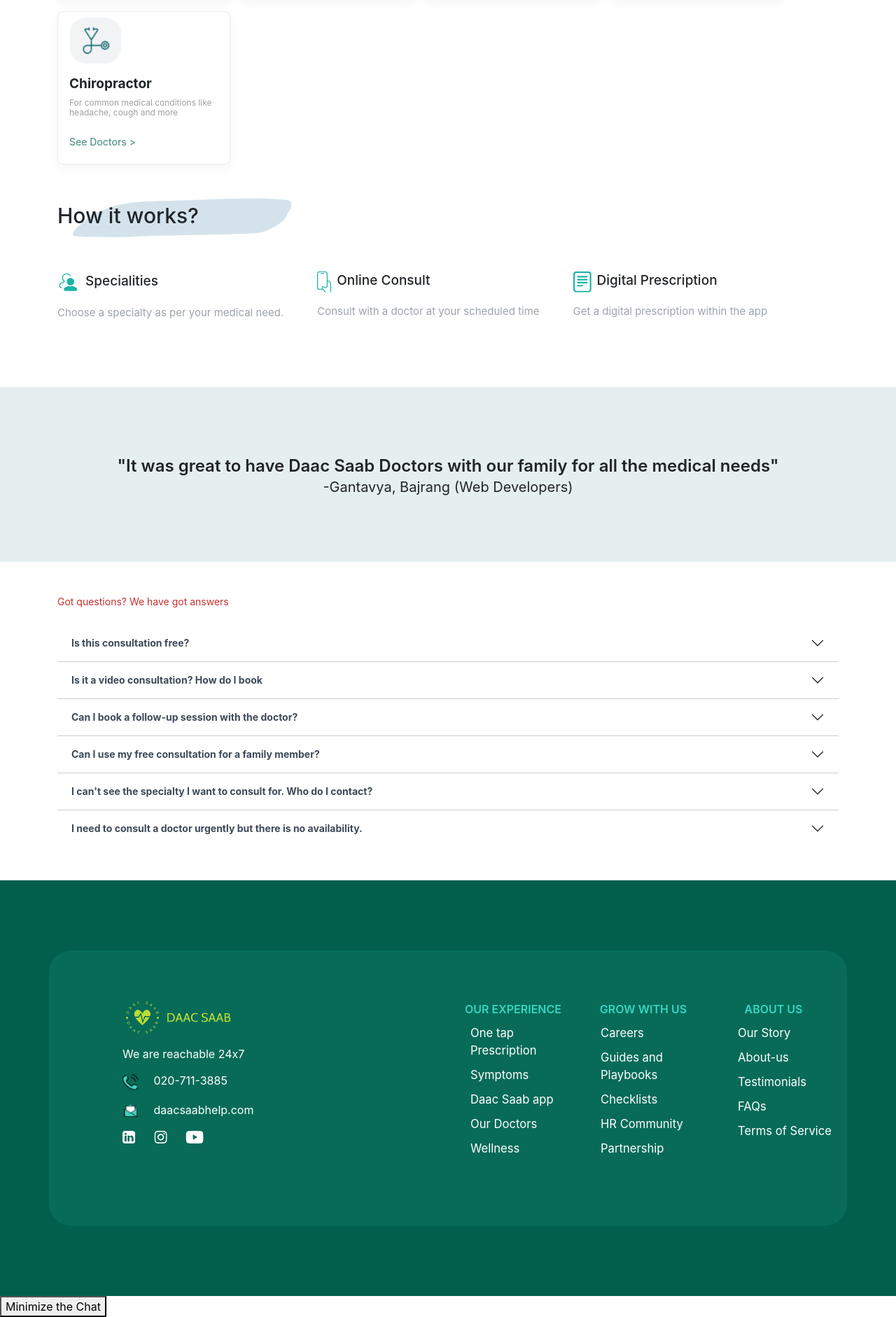
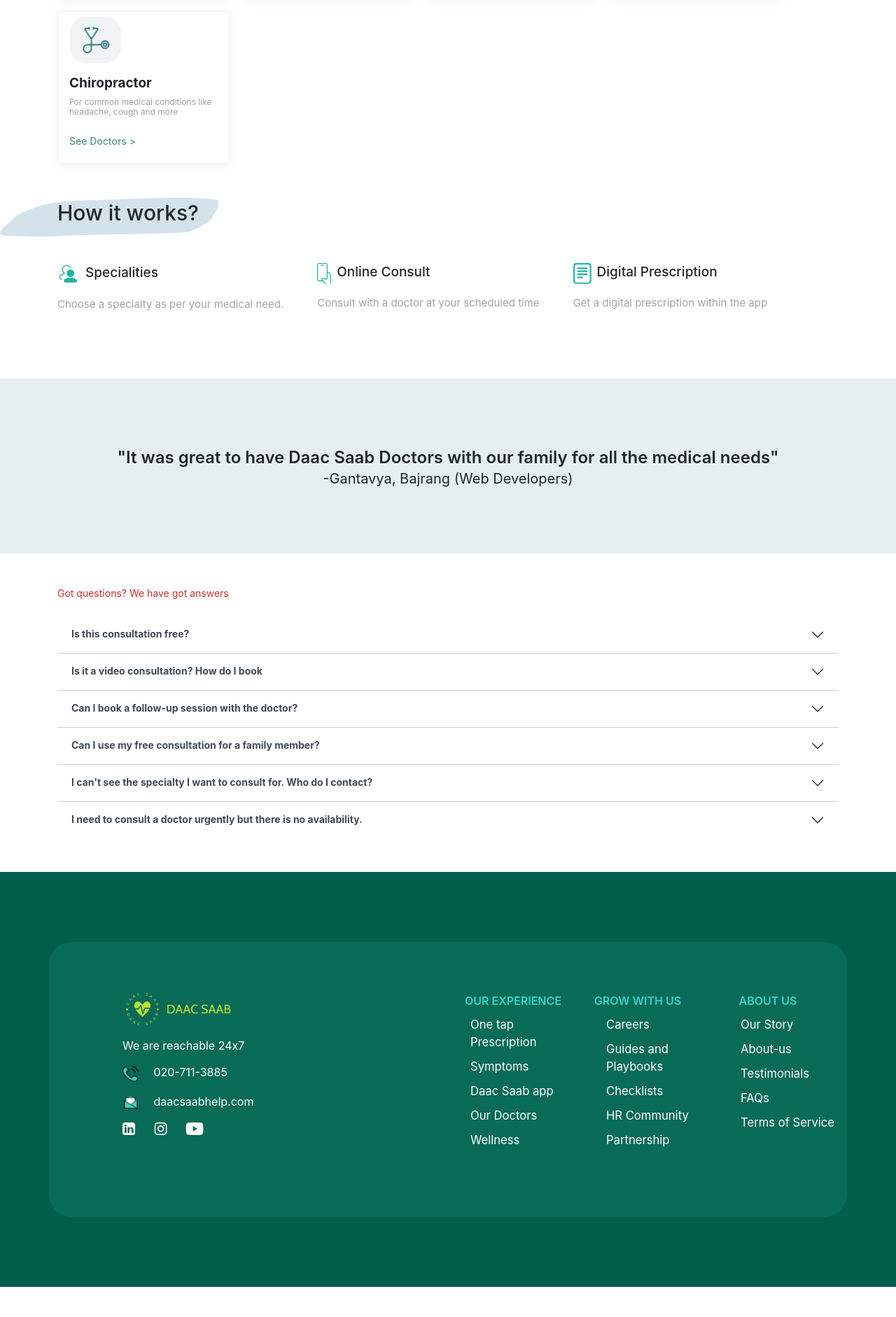
Before and after one commit to pesto-students/daac-saab--frontend-p4-team-tanish-2, a React (Create React App) app: page /Specialist in a window 1280 px wide. Shown: the part 914-2796 px from the top of the page at 70% size. After the commit the page ends 2753 px from the top, so only its background shows below. Built offline with nearby package versions, Linux system fonts and the light colour scheme.

Commit message:
Authentication test

```diff
--- a/package.json
+++ b/package.json
@@ -3,6 +3,7 @@
   "version": "0.1.0",
   "private": true,
   "dependencies": {
+    "@auth0/auth0-react": "^1.12.0",
     "@emotion/react": "^11.10.5",
     "@emotion/styled": "^11.10.5",
     "@mui/icons-material": "^5.11.0",
--- a/src/App.js
+++ b/src/App.js
@@ -26,7 +26,6 @@ function App() {
       </div>
       <LoginPage />
       <div className="App">
-        <button onClick={handleMinimize}> Minimize the Chat </button>
         <TawkMessengerReact
           propertyId="63ab238047425128790a52c4"
           widgetId="1gla85bm5"
--- a/src/Routes.js
+++ b/src/Routes.js
@@ -7,6 +7,7 @@ import AboutUs from "./views/About-us/js/AboutUs";
 import Special from "./views/Special/Special";
 import Error from "./views/404/js/Error.js";
 import Coming from "./views/Coming soon/js/Coming.js";
+import Profile from "./views/Profile/js/Profile.js";
 export default function DaacSaabRoutes() {
   return (
     <Suspense fallback={<div></div>}>
@@ -18,6 +19,7 @@ export default function DaacSaabRoutes() {
         <Route path="/Specialist" element={<Special />} />
         <Route path="*" element={<Error />} />
         <Route path="Coming-soon" element={<Coming />} />
+        <Route path="User-profile" element={<Profile />} />
       </Routes>
     </Suspense>
   );
--- a/src/components/Footer/js/Footer.jsx
+++ b/src/components/Footer/js/Footer.jsx
@@ -74,8 +74,8 @@ export default function Footer() {
             isMobile ? "col-12" : "col-2 align-items-center"
           } d-flex my-4 flex-column`}
         >
-          <span className="footerHeader">GROW WITH US</span>
-          <ul className="footerContentList">
+          <span className="footerHeader me-3">GROW WITH US</span>
+          <ul className="footerContentList ms-2">
             <li>Careers</li>
             <li>Guides and Playbooks </li>
             <li>Checklists</li>
@@ -88,8 +88,8 @@ export default function Footer() {
             isMobile ? "col-12" : "col-2 align-items-center"
           } d-flex my-4 flex-column`}
         >
-          <span className="footerHeader">ABOUT US</span>
-          <ul className="footerContentList">
+          <span className="footerHeader me-3">ABOUT US</span>
+          <ul className="footerContentList ms-2">
             <li>Our Story</li>
             <li onClick={() => navigate("/About-us")}>About-us</li>
             <li>Testimonials</li>
--- a/src/components/Login/js/LoginPage.js
+++ b/src/components/Login/js/LoginPage.js
@@ -9,6 +9,7 @@ import VisibilityOff from "@mui/icons-material/VisibilityOff";
 import Visibility from "@mui/icons-material/Visibility";
 import Modal from "@mui/material/Modal";
 import Box from "@mui/material/Box";
+
 
 const style = {
   position: "absolute",
--- a/src/components/header/js/Header.jsx
+++ b/src/components/header/js/Header.jsx
@@ -6,9 +6,11 @@ import { isMobile } from "react-device-detect";
 import mobile from "../../../assets/Vector.svg";
 import { useSelector, useDispatch } from "react-redux";
 import { showModal } from "../../../Store/Slice/LoginSlice";
+import { useAuth0 } from "@auth0/auth0-react";
 
 export default function Header() {
   const [showMobileNav, setShowMobileNav] = useState(false);
+  const { loginWithRedirect } = useAuth0();
   const dispatch = useDispatch();
   const params = useParams();
   const navigate = useNavigate();
@@ -28,7 +30,7 @@ export default function Header() {
         <span className="nav">Resoures</span>
       </div>
       <div className="navbarBtn col-2">
-        <button className="logInBtn" onClick={() => dispatch(showModal())}>
+        <button className="logInBtn" onClick={() => loginWithRedirect()}>
           Login
         </button>
         <button className="signUpBtn">SignUp</button>
--- a/src/index.js
+++ b/src/index.js
@@ -3,14 +3,23 @@ import ReactDOM from "react-dom/client";
 import "./index.css";
 import App from "./App";
 import reportWebVitals from "./reportWebVitals";
-import {store} from "../src/Store/store.js";
+import { store } from "../src/Store/store.js";
 import { Provider } from "react-redux";
+import { Auth0Provider } from "@auth0/auth0-react";
 
 const root = ReactDOM.createRoot(document.getElementById("root"));
 root.render(
-  <Provider store={store}>
-    <App />
-  </Provider>
+  <Auth0Provider
+    domain="dev-pusoarj7qy7ljns4.us.auth0.com"
+    clientId="hO3CI1dOcz5IMazDCOr0T07YlINfWOzE"
+    redirectUri={window.location.origin}
+    audience="https://dev-pusoarj7qy7ljns4.us.auth0.com/api/v2/"
+    scope="read:current_user update:current_user_metadata"
+  >
+    <Provider store={store}>
+      <App />
+    </Provider>
+  </Auth0Provider>
 );
 
 // If you want to start measuring performance in your app, pass a function
--- a/src/views/About-us/js/AboutUs.js
+++ b/src/views/About-us/js/AboutUs.js
@@ -57,7 +57,7 @@ export default function AboutUs() {
             care makes this possible.
           </span>
           <span className="section3Desc my-3">
-            Loop is India’s first integrated care provider. We help companies
+            Daac Saab is India’s first integrated care provider. We help companies
             get amazing health benefits for their teams and deliver the care
             with our own in-house team of 30 experienced doctors.
           </span>
--- /dev/null
+++ b/src/views/Profile/js/Profile.js
@@ -0,0 +1,59 @@
+import React, { useEffect, useState } from "react";
+import { useAuth0 } from "@auth0/auth0-react";
+import axios from "axios";
+
+const Profile = () => {
+  const { user, isAuthenticated, getAccessTokenSilently } = useAuth0();
+  const [userMetadata, setUserMetadata] = useState(null);
+
+  //   if (isLoading) {
+  //     return <div>Loading ...</div>;
+  //   }
+  console.log(userMetadata, "datatatata");
+  useEffect(() => {
+    const getUserMetadata = async () => {
+      const domain = "dev-pusoarj7qy7ljns4.us.auth0.com";
+
+      try {
+        const accessToken = await getAccessTokenSilently({
+          audience: `https://${domain}/api/v2/`,
+          scope: "read:current_user",
+        });
+
+        const userDetailsByIdUrl = `https://${domain}/api/v2/users/${user.sub}`;
+
+        const metadataResponse = await axios.get(userDetailsByIdUrl, {
+          headers: {
+            Authorization: `Bearer ${accessToken}`,
+          },
+        });
+
+        const { user_metadata } = await metadataResponse.json();
+
+        setUserMetadata(user_metadata);
+      } catch (e) {
+        console.log(e.message);
+      }
+    };
+
+    getUserMetadata();
+  }, [getAccessTokenSilently, user?.sub]);
+
+  return (
+    isAuthenticated && (
+      <div>
+        <img src={user.picture} alt={user.name} />
+        <h2>{user.name}</h2>
+        <p>{user.email}</p>
+        <h3>User Metadata</h3>
+        {userMetadata ? (
+          <pre>{JSON.stringify(userMetadata, null, 2)}</pre>
+        ) : (
+          "No user metadata defined"
+        )}
+      </div>
+    )
+  );
+};
+
+export default Profile;
--- a/src/views/Special/Special.css
+++ b/src/views/Special/Special.css
@@ -1,71 +1,68 @@
-.header{
+.header {
   font-size: 40px;
-    font-weight:500;
-
+  font-weight: 500;
+  position: relative;
 }
-.subtext{
-    font-size:16px;
-    font-weight:400;
+.subtext {
+  font-size: 16px;
+  font-weight: 400;
   line-height: 19.2px;
-    color:#3e4a59
+  color: #3e4a59;
 }
-.vector{
-    position:relative;
-    left:-180px;
-    z-index: -10;
+.vector {
+  position: absolute;
+  left: 0px;
+  z-index: -1;
 }
-.header-1{
+.header-1 {
   font-size: 30px;
-        font-weight:500;
+  font-weight: 500;
 }
-.header-2{
-    font-weight:500;
-    font-size:19px;
+.header-2 {
+  font-weight: 500;
+  font-size: 19px;
 }
-.subtext-1{
-
+.subtext-1 {
   font-weight: 400;
   font-size: 15px;
   line-height: 21px;
   color: rgba(62, 74, 89, 0.5);
 }
-.testimonial-box{
-    font-family: 'Inter';
+.testimonial-box {
+  font-family: "Inter";
   font-style: normal;
-    background-color:#E6EFF0;
-    height:250px;
-    width:100%;
-    margin-top:4em;
+  background-color: #e6eff0;
+  height: 250px;
+  width: 100%;
+  margin-top: 4em;
   font-weight: 600;
   font-size: 24px;
   line-height: 36px;
-color: #212529
+  color: #212529;
 }
-.credits{
-font-family: 'Inter';
+.credits {
+  font-family: "Inter";
   font-style: normal;
   font-weight: 400;
   font-size: 20px;
   line-height: 24px;
-color: #212529
+  color: #212529;
 }
-.question-text{
+.question-text {
   font-weight: 400;
   font-size: 14px;
   line-height: 18px;
   color: #c93030;
 }
-.Accordion{
-    border:none;
+.Accordion {
+  border: none;
   border-bottom: 1px rgb(211, 204, 204) solid;
-
 }
-.Accordion-last{
-border:none;
-
+.Accordion-last {
+  border: none;
 }
-.Acc-header{
+.Acc-header {
   font-weight: 700;
   font-size: 14px;
-color: #3E4A59;
+  color: #3e4a59;
 }
```
Lines whose indentation alone changed are shown as unchanged.
